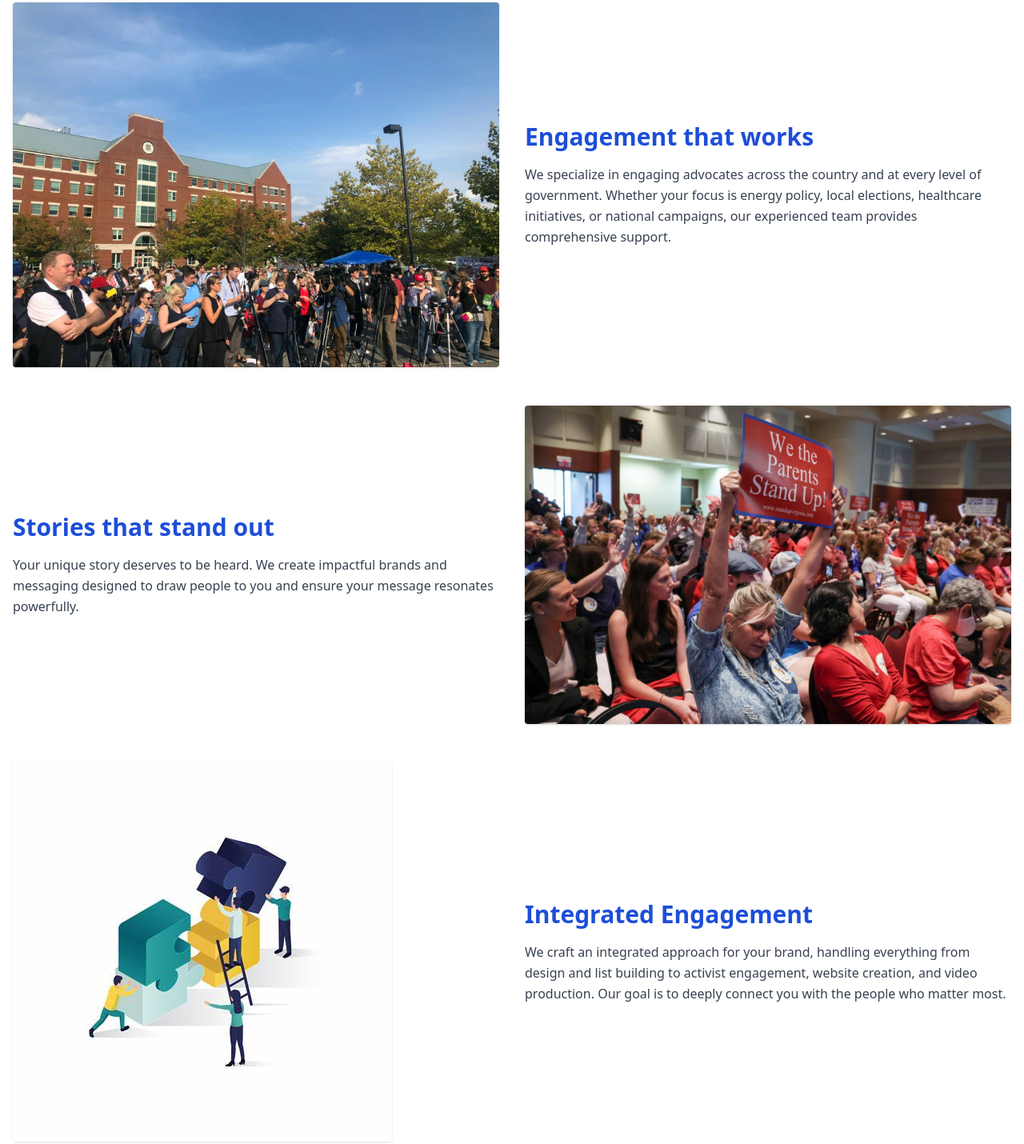
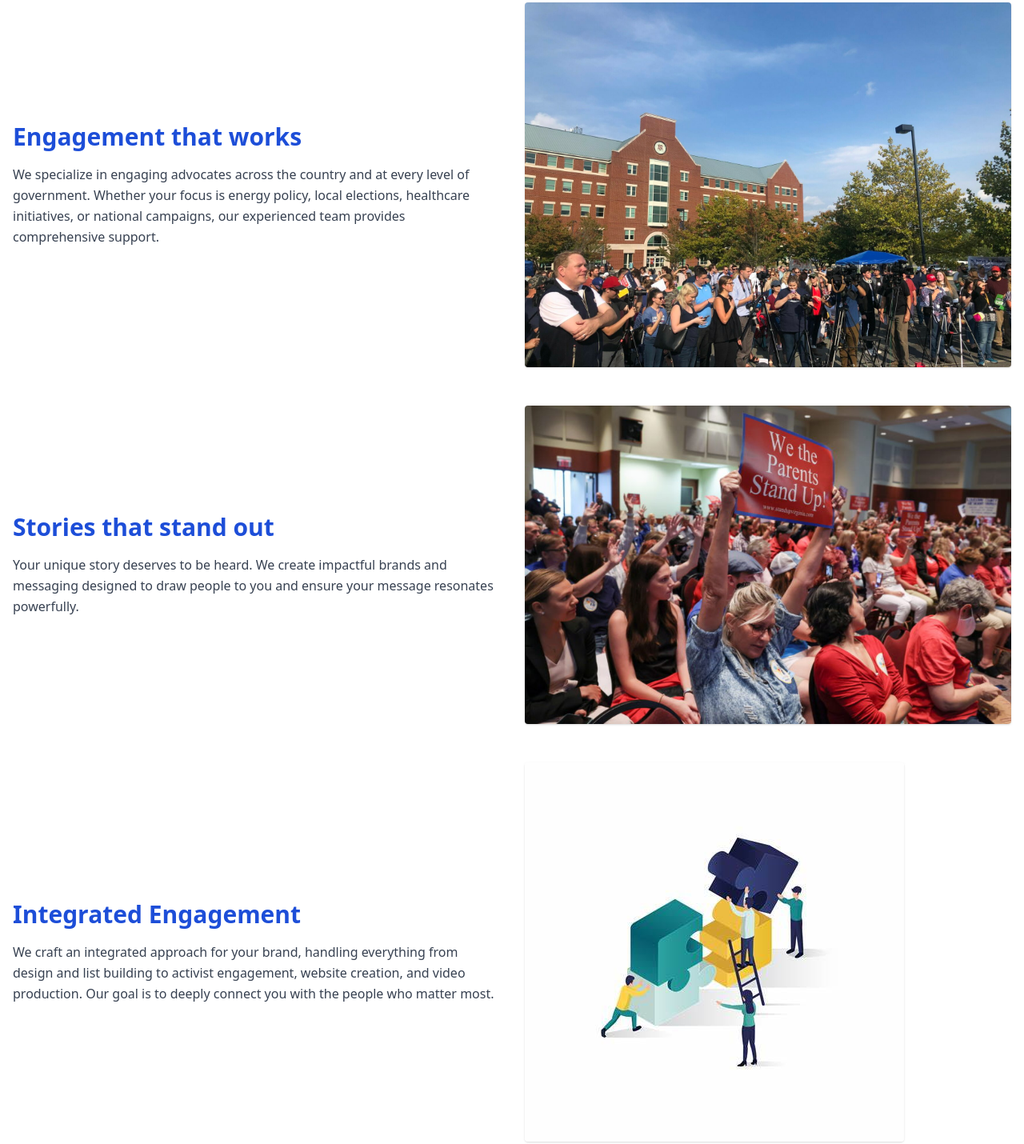
Before and after one commit to G8R-ops/lindenstreet-test, a plain HTML site: page index.html in a window 1280 px wide. Shown: the part 1259-2689 px from the top of the page at 80% size. Drawn offline with nearby package versions, Linux system fonts and the light colour scheme.

Commit message:
Update index.html

```diff
--- a/index.html
+++ b/index.html
@@ -48,32 +48,37 @@
 
   <!-- Engagement Section -->
   <section class="container mx-auto py-16 px-4">
+    <!-- Block 1 -->
 <div class="engagement-block grid md:grid-cols-2 gap-8 items-center mb-12">
-      <img src="assets/Loudoun-4-1672x1254.jpg" alt="Engagement" class="rounded shadow">
-      <div>
+  <div class="order-2 md:order-1">
     <h2 class="text-3xl font-bold mb-4 text-blue-700">Engagement that works</h2>
     <p class="text-gray-700 leading-relaxed">
       We specialize in engaging advocates across the country and at every level of government. Whether your focus is energy policy, local elections, healthcare initiatives, or national campaigns, our experienced team provides comprehensive support.
     </p>
   </div>
+  <img src="assets/Loudoun-4-1672x1254.jpg" alt="Engagement" class="order-1 md:order-2 rounded shadow">
 </div>
+
+<!-- Block 2 -->
 <div class="engagement-block grid md:grid-cols-2 gap-8 items-center mb-12">
-      <div>
+  <div class="order-2 md:order-1">
     <h2 class="text-3xl font-bold mb-4 text-blue-700">Stories that stand out</h2>
     <p class="text-gray-700 leading-relaxed">
       Your unique story deserves to be heard. We create impactful brands and messaging designed to draw people to you and ensure your message resonates powerfully.
     </p>
   </div>
-      <img src="assets/criticalracetheory-768x503.jpg" alt="Stories" class="rounded shadow">
+  <img src="assets/criticalracetheory-768x503.jpg" alt="Stories" class="order-1 md:order-2 rounded shadow">
 </div>
+
+<!-- Block 3 -->
 <div class="engagement-block grid md:grid-cols-2 gap-8 items-center mb-12">
-      <img src="assets/your-image-3.jpg" alt="Integrated Engagement" class="rounded shadow">
-      <div>
+  <div class="order-2 md:order-1">
     <h2 class="text-3xl font-bold mb-4 text-blue-700">Integrated Engagement</h2>
     <p class="text-gray-700 leading-relaxed">
       We craft an integrated approach for your brand, handling everything from design and list building to activist engagement, website creation, and video production. Our goal is to deeply connect you with the people who matter most.
     </p>
   </div>
+  <img src="assets/your-image-3.jpg" alt="Integrated Engagement" class="order-1 md:order-2 rounded shadow">
 </div>
   </section>
 
```
Lines whose indentation alone changed are shown as unchanged.
